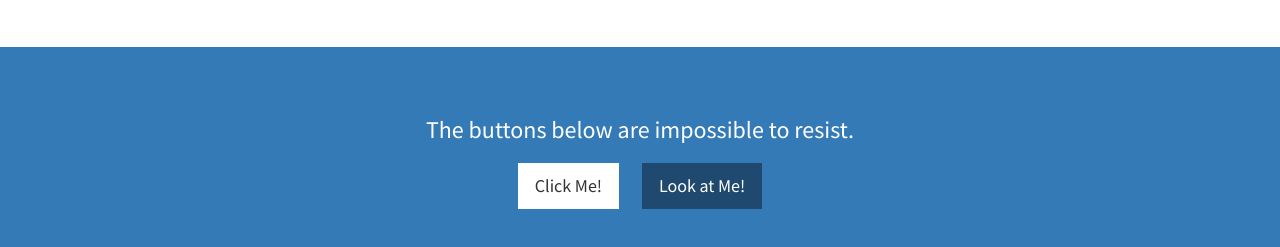
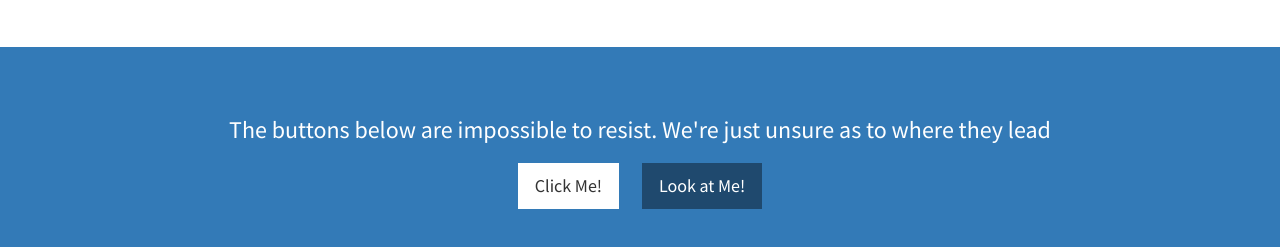
Before and after one commit to DeadpoolPancakes/naylorwebsites, a plain HTML site: page index.html in a window 1280 px wide. Shown: the part 2605-2852 px from the top of the page. Drawn offline with Linux system fonts and the light colour scheme.

Commit message:
small text changes
added img folders for later use

```diff
--- a/index.html
+++ b/index.html
@@ -320,7 +320,7 @@
         <div class="container">
             <div class="row">
                 <div class="col-lg-12 text-center">
-                    <h3>The buttons below are impossible to resist.</h3>
+                    <h3>The buttons below are impossible to resist. We're just unsure as to where they lead</h3>
                     <a href="#" class="btn btn-lg btn-light">Click Me!</a>
                     <a href="#" class="btn btn-lg btn-dark">Look at Me!</a>
                 </div>
```
Also changed, not shown: img/alexa/echodot.jpg (added), img/claptrap/claptrap.jpg (added), img/helicarrier/lego.jpg (added), img/homeauto/home.jpg (added), img/nerf/nerf.jpg (added).
